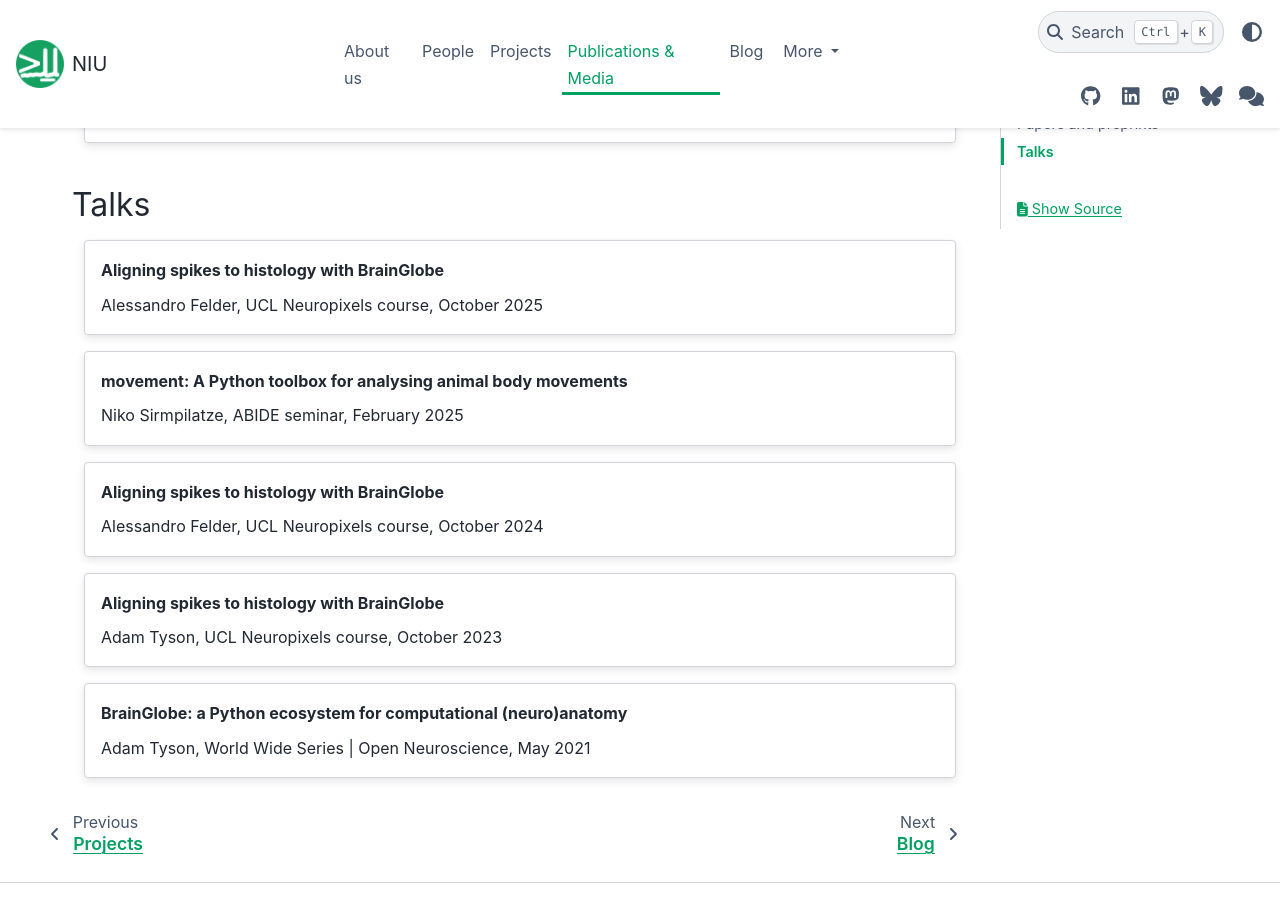
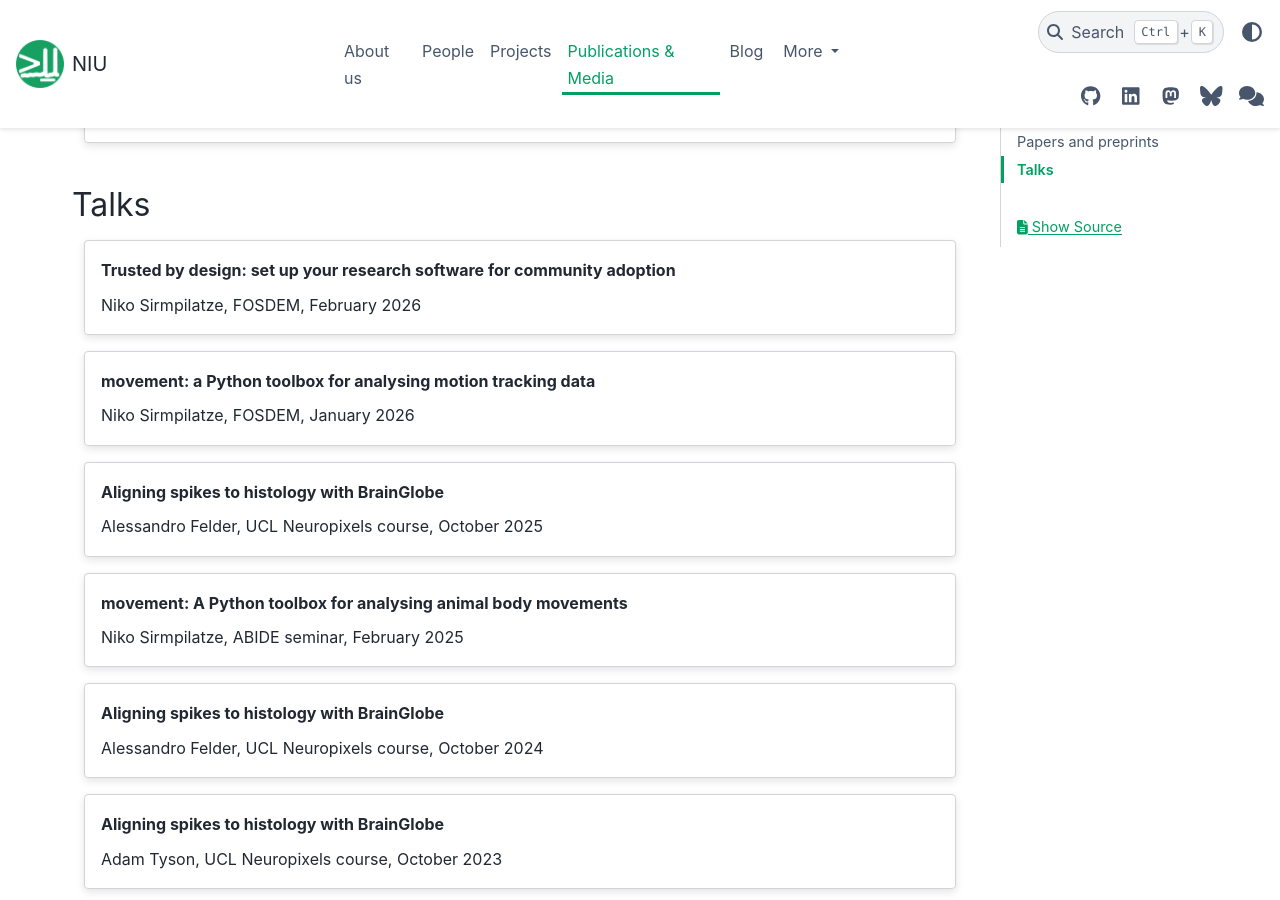
Before and after one commit to neuroinformatics-unit/neuroinformatics-unit.github.io, a Sphinx documentation site: the page built from docs/source/publications.md, in a window 1280 px wide and 900 px high, scrolled down 1301 px. Built offline with Sphinx 7.4.7 and the PyData theme 0.15.4, drawn with Linux system fonts in a browser that asks for light colours; nearby versions of some CDN libraries; grey boxes are pictures that could not be loaded.

Commit message:
Added two FOSDEM2026 talks

```diff
--- a/docs/source/publications.md
+++ b/docs/source/publications.md
@@ -54,6 +54,16 @@ Claudi, F., Petrucco, L., **Tyson, A. L.**, Branco, T., Margrie, T. W., Portugue
 ::::{grid} 1 1 1 1
 :gutter: 3
 
+:::{grid-item-card} Trusted by design: set up your research software for community adoption
+:link: https://fosdem.org/2026/schedule/event/VPJH8F-trusted-by-design/
+Niko Sirmpilatze, FOSDEM, February 2026
+:::
+
+:::{grid-item-card} movement: a Python toolbox for analysing motion tracking data
+:link: https://fosdem.org/2026/schedule/event/9VLSXV-movement-tracks-python/
+Niko Sirmpilatze, FOSDEM, January 2026
+:::
+
 :::{grid-item-card} Aligning spikes to histology with BrainGlobe
 :link: https://youtu.be/yER8ynNdJcE?si=9_9eTJv--0GZMntn
 Alessandro Felder, UCL Neuropixels course, October 2025
```
